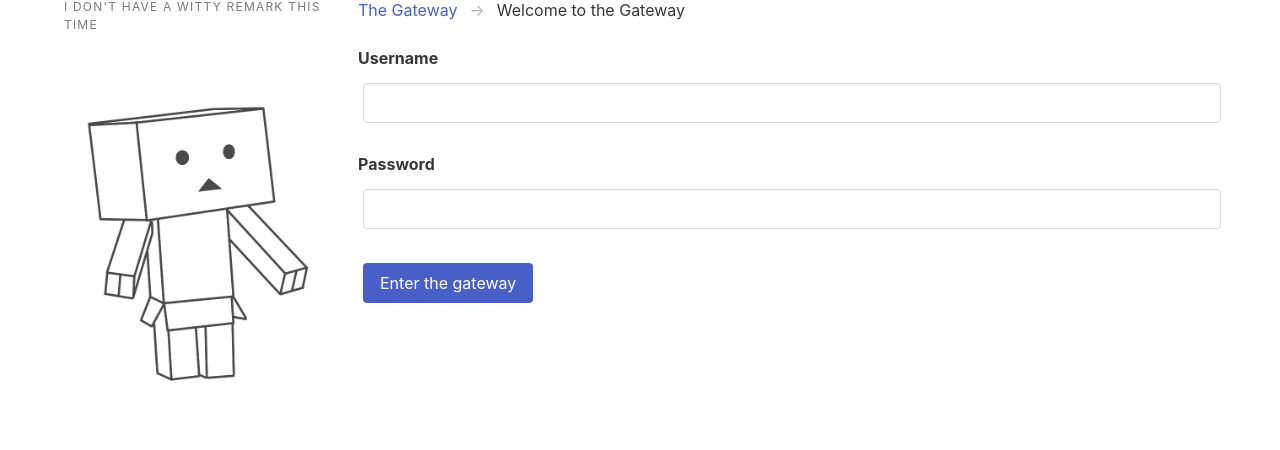
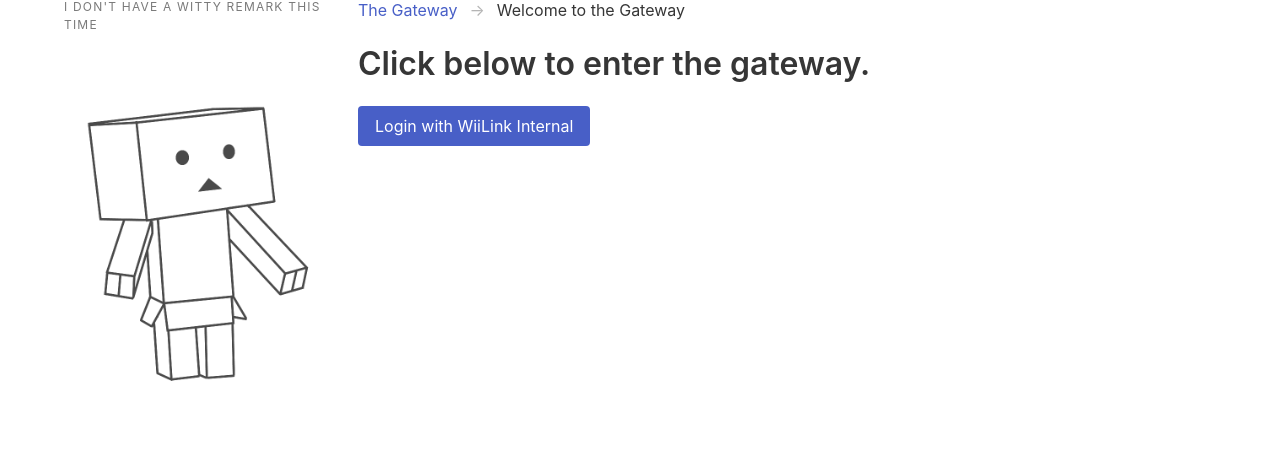
Before and after one commit to WiiLink24/NintendoChannelWeb, a Flask app: template templates/login.html in a window 1280 px wide. Shown: the part 102-552 px from the top of the page. Run offline with Flask 3, Linux system fonts and the light colour scheme; the template is opened without the code that fills it: values that come from a table or form of the project are taken from there, others are empty; parts of the project's set-up code (start-up, migrations or seed data) failed here and were passed over; some libraries are stand-ins or nearby versions.

Commit message:
Add OIDC support

```diff
--- a/app.py
+++ b/app.py
@@ -1,5 +1,5 @@
-from flask import Flask, send_from_directory
-from models import db, login
+from flask import Flask
+from models import db
 from cgi.cgi import cgi_blueprint
 from thegateway import thegateway_blueprint
 from werkzeug.serving import WSGIRequestHandler
@@ -11,19 +11,19 @@ app = Flask(__name__)
 app.config["SQLALCHEMY_DATABASE_URI"] = config.db_url
 app.config["SQLALCHEMY_TRACK_MODIFICATIONS"] = False
 app.config["SECRET_KEY"] = config.secret_key
+app.config["OIDC_CLIENT_SECRETS"] = config.oidc_client_secrets_json
+app.config["OIDC_SCOPES"] = "openid profile"
+app.config["OIDC_OVERWRITE_REDIRECT_URI"] = config.oidc_redirect_uri
 
 db.init_app(app)
-login.init_app(app)
 
 app.register_blueprint(cgi_blueprint)
 app.register_blueprint(thegateway_blueprint)
 app.register_blueprint(channel_static_blueprint)
 
-@app.before_first_request
-def initialize_server():
+with app.app_context():
     # Ensure our database is present.
     db.create_all()
-
 
 db.configure_mappers()
 
--- a/requirements.txt
+++ b/requirements.txt
@@ -1,6 +1,6 @@
 psycopg2>=2.9
 flask_sqlalchemy>=3.0.3
-flask-login>=0.5
+flask-oidc>=2.2.0
 flask-wtf>=1.0
 pillow>=9
 Flask~=2.2.2
--- a/templates/gateway.html
+++ b/templates/gateway.html
@@ -5,7 +5,7 @@
 {% endblock %}
 
 {% block content %}
-    <h1 class="title">Welcome, {{ current_user.username }}.</h1>
+    <h1 class="title">Welcome, {{ g.oidc_user.profile.name }}.</h1>
     <h2 class="subtitle">Click on an operation below to get started:</h2>
     <p class="buttons" style="display: block">
         <a href="{{ url_for('thegateway.logout') }}">
--- a/templates/includes/sidebar.html
+++ b/templates/includes/sidebar.html
@@ -22,7 +22,7 @@
 {% endmacro %}
 
 <aside class="menu">
-    {% if current_user.is_authenticated %}
+    {% if g.oidc_user.logged_in %}
     <p class="menu-label">
         General
     </p>
@@ -34,8 +34,6 @@
     <p class="menu-label">
         Account
     </p>
-    {{ menu_item('Add User', 'thegateway.new_user', 'fa-user') }}
-    {{ menu_item('Change Password', 'thegateway.change_password', 'fa-key') }}
     <ul class="menu-list">
         <li><a href="{{ url_for('thegateway.logout') }}"><i class="fas fa-sign-out-alt" style="margin-right: .75em; width: 1em; height: 1em;"></i>Logout</a></li>
     </ul>
--- a/templates/login.html
+++ b/templates/login.html
@@ -5,17 +5,10 @@
 {% endblock %}
 
 {% block content %}
-    <form action="" method="post">
-        <p>
-            {{ form.hidden_tag() }}
-            {{ form.username.label(class_="label") }}
-            {{ form.username(size=32, class_="input") }}
-            <br>
-            <br>
-            {{ form.password.label(class_="label") }}
-            {{ form.password(size=32, class_="input") }}
-        </p>
-        <br>
-        <p>{{ form.submit(class_="button is-link") }}</p>
-    </form>
+    <h1 class="title">Click below to enter the gateway.</h1>
+    <p class="buttons" style="display: block">
+        <a href="{{ url_for('thegateway.admin') }}">
+            <button class="button is-link">Login with WiiLink Internal</button>
+        </a>
+    </p>
 {% endblock %}
--- a/thegateway/admin.py
+++ b/thegateway/admin.py
@@ -1,16 +1,20 @@
-from models import db, User, login
-import os
-from flask import url_for, flash, render_template, send_from_directory
+from flask import url_for, render_template
 from thegateway import thegateway_blueprint
-from flask_login import login_required, login_user, logout_user, current_user
-from thegateway.form import LoginForm, NewUserForm, ChangePasswordForm
+from flask_oidc import OpenIDConnect
 from werkzeug.utils import redirect
 
+import config
 
-@login.unauthorized_handler
-def unauthorized():
-    return redirect(url_for("thegateway.root"))
+oidc = OpenIDConnect()
 
+@thegateway_blueprint.record_once
+def on_load(state):
+    # Initialize OpenIDConnect with the current app context
+    oidc.init_app(state.app)
+
+@thegateway_blueprint.app_context_processor
+def inject_oidc():
+    return dict(oidc=oidc)
 
 @thegateway_blueprint.route("/thegateway")
 @thegateway_blueprint.route("/thegateway/")
@@ -18,62 +22,23 @@ def root():
     return redirect(url_for("thegateway.login"))
 
 
-@thegateway_blueprint.route("/thegateway/login", methods=["GET", "POST"])
+@thegateway_blueprint.route("/thegateway/login")
 def login():
-    if current_user.is_authenticated:
+    if oidc.user_loggedin:
         return redirect(url_for("thegateway.admin"))
 
-    form = LoginForm()
-    if form.validate_on_submit():
-        user = User.query.filter_by(username=form.username.data).first()
-        if user is None or not user.check_password(form.password.data):
-            flash("Invalid username or password")
-        else:
-            login_user(user, remember=False)
-            return redirect(url_for("thegateway.admin"))
-
-    return render_template("login.html", form=form)
-
-
-@thegateway_blueprint.route("/thegateway/create", methods=["GET", "POST"])
-@login_required
-def new_user():
-    form = NewUserForm()
-    if form.validate_on_submit():
-        u = User(username=form.username.data)
-        u.set_password(form.password1.data)
-        db.session.add(u)
-        db.session.commit()
-
-        return redirect(url_for("thegateway.root"))
-
-    return render_template("user_new.html", form=form)
-
-
-@thegateway_blueprint.route("/thegateway/change_password", methods=["GET", "POST"])
-@login_required
-def change_password():
-    form = ChangePasswordForm()
-    if form.validate_on_submit():
-        u = User.query.filter_by(username=current_user.username).first()
-        u.set_password(form.new_password.data)
-        db.session.add(u)
-        db.session.commit()
-        return redirect(url_for("thegateway.admin"))
-
-    return render_template(
-        "user_pwchange.html", form=form, username=current_user.username
-    )
-
+    return render_template("login.html")
 
 @thegateway_blueprint.route("/thegateway/logout")
-@login_required
+@oidc.require_login
 def logout():
-    logout_user()
-    return redirect(url_for("thegateway.login"))
+    oidc.logout()
+    response = redirect(config.oidc_logout_url)
+    response.set_cookie("session", expires=0)
+    return response
 
 
 @thegateway_blueprint.route("/thegateway/admin")
-@login_required
+@oidc.require_login
 def admin():
     return render_template("gateway.html")
--- a/thegateway/form.py
+++ b/thegateway/form.py
@@ -3,14 +3,10 @@ from flask_wtf.file import FileRequired
 from wtforms import (
     StringField,
     SubmitField,
-    PasswordField,
     FileField,
     SelectField,
-    TextAreaField,
-    BooleanField,
-    IntegerField,
 )
-from wtforms.validators import DataRequired, Length, ValidationError
+from wtforms.validators import DataRequired, Length
 import enum
 
 
@@ -30,40 +26,6 @@ class VideoType(enum.Enum):
     def choices(cls):
         return [(choice.value, choice.name) for choice in cls]
 
-class LoginForm(FlaskForm):
-    username = StringField("Username")
-    password = PasswordField("Password")
-    submit = SubmitField("Enter the gateway")
-
-
-class NewUserForm(FlaskForm):
-    username = StringField("Username", validators=[DataRequired()])
-    password1 = PasswordField("Password", validators=[DataRequired()])
-    password2 = PasswordField("Confirm Password", validators=[DataRequired()])
-    upload = SubmitField("Complete")
-
-    def validate_password1(self, _):
-        if self.password1.data != self.password2.data:
-            return ValidationError("New passwords must be the same")
-
-
-class ChangePasswordForm(FlaskForm):
-    current_password = PasswordField("Password", validators=[DataRequired()])
-    new_password = PasswordField("New Password", validators=[DataRequired()])
-    new_password_confirmation = PasswordField(
-        "Confirm New Password", validators=[DataRequired()]
-    )
-    complete = SubmitField("Complete")
-
-    def validate_current_password(self, _):
-        if self.current_password.data == self.new_password.data:
-            return ValidationError("New password cannot be the same as current!")
-
-    def validate_new_password(self, _):
-        if self.new_password.data != self.new_password_confirmation.data:
-            return ValidationError("New passwords must be the same")
-
-
 class VideoForm(FlaskForm):
     video = FileField("Video", validators=[FileRequired()])
     title_jpn = StringField("Title (Japanese)", validators=[DataRequired(), Length(max=102)])
```
Also changed, not shown: models.py (+0 -21 lines), templates/user_new.html (deleted, +0 -22 lines), templates/user_pwchange.html (deleted, +0 -25 lines), thegateway/videos.py (+4 -5 lines).
